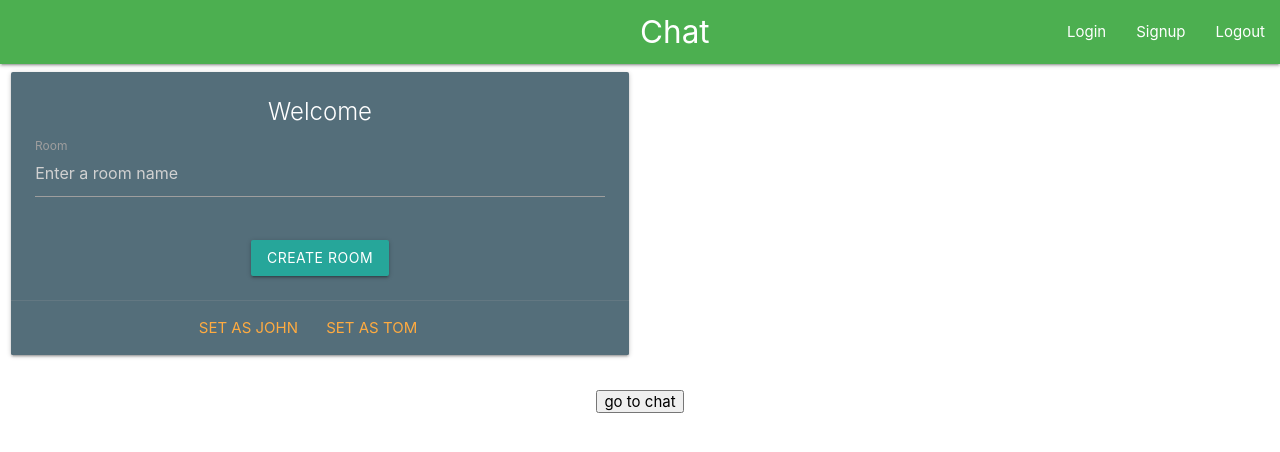
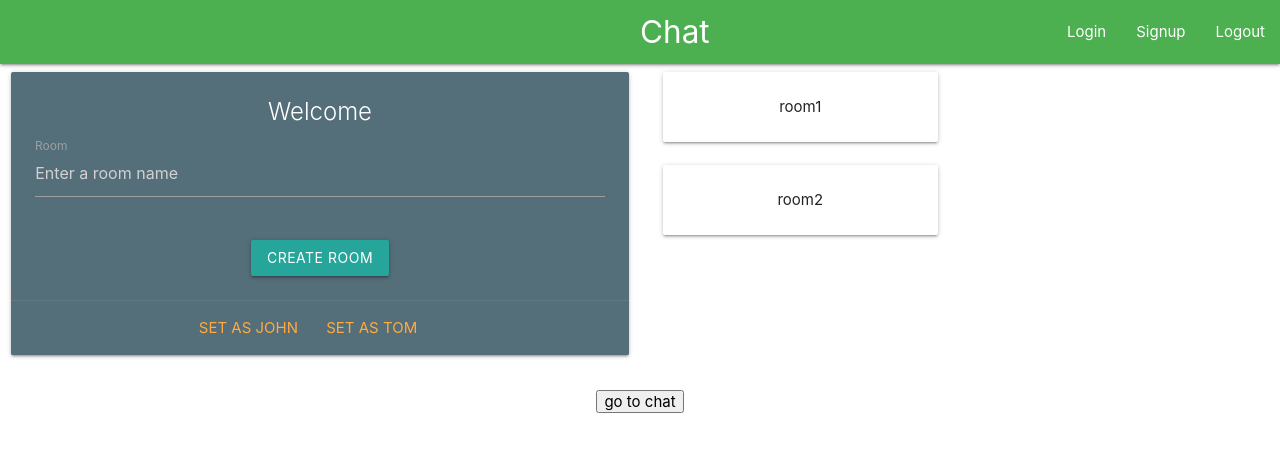
Before and after one commit to FaziletKosure/MERN-Chat-Project, a React (Create React App) app in the folder client/: page / in a window 1280 px wide. Shown: the top 452 px of the page. Built offline with nearby package versions, Linux system fonts and the light colour scheme.

Commit message:
added the room list

```diff
--- a/client/src/components/home/Home.js
+++ b/client/src/components/home/Home.js
@@ -1,12 +1,22 @@
 import React,{useContext} from 'react'
 
 import {Link} from 'react-router-dom'
+import RoomList from './RoomList'
 
 import {UserContext} from '../../UserContext'
 
 const Home = () => {
 
     const {user,setUser}=useContext(UserContext)
+
+    const rooms=[{
+        name:'room1',
+        _id:'123'
+    },
+    {
+        name:'room2',
+        _id:'456'
+    }]
 
     const setAsJohn=()=>{
         const john={
@@ -50,6 +60,9 @@
         </div>
       </div>
     </div>
+    <div className="col s6 m5 offset-1">
+        <RoomList rooms={rooms}/>
+    </div>
   </div>
            {/* <button onClick={setAsJohn}>set as John</button>
            <button onClick={setAsTom}>set as Tom</button> */}
--- /dev/null
+++ b/client/src/components/home/Room.js
@@ -0,0 +1,21 @@
+import React from 'react'
+
+const Room = ({name}) => {
+    return (
+        <div className="col s12 m7">
+
+    <div className="card horizontal">
+
+      <div className="card-stacked">
+        <div className="card-content">
+          <p>{name}</p>
+        </div>
+
+      </div>
+    </div>
+  </div>
+
+    )
+}
+
+export default Room
--- /dev/null
+++ b/client/src/components/home/RoomList.js
@@ -0,0 +1,14 @@
+import React from 'react'
+import Room from './Room'
+
+const RoomList = ({rooms}) => {
+    return (
+        <div>
+
+          {rooms && rooms.map(room=>(<Room key={room._id} name={room.name}/>))}
+          </div>
+
+    )
+}
+
+export default RoomList
```
